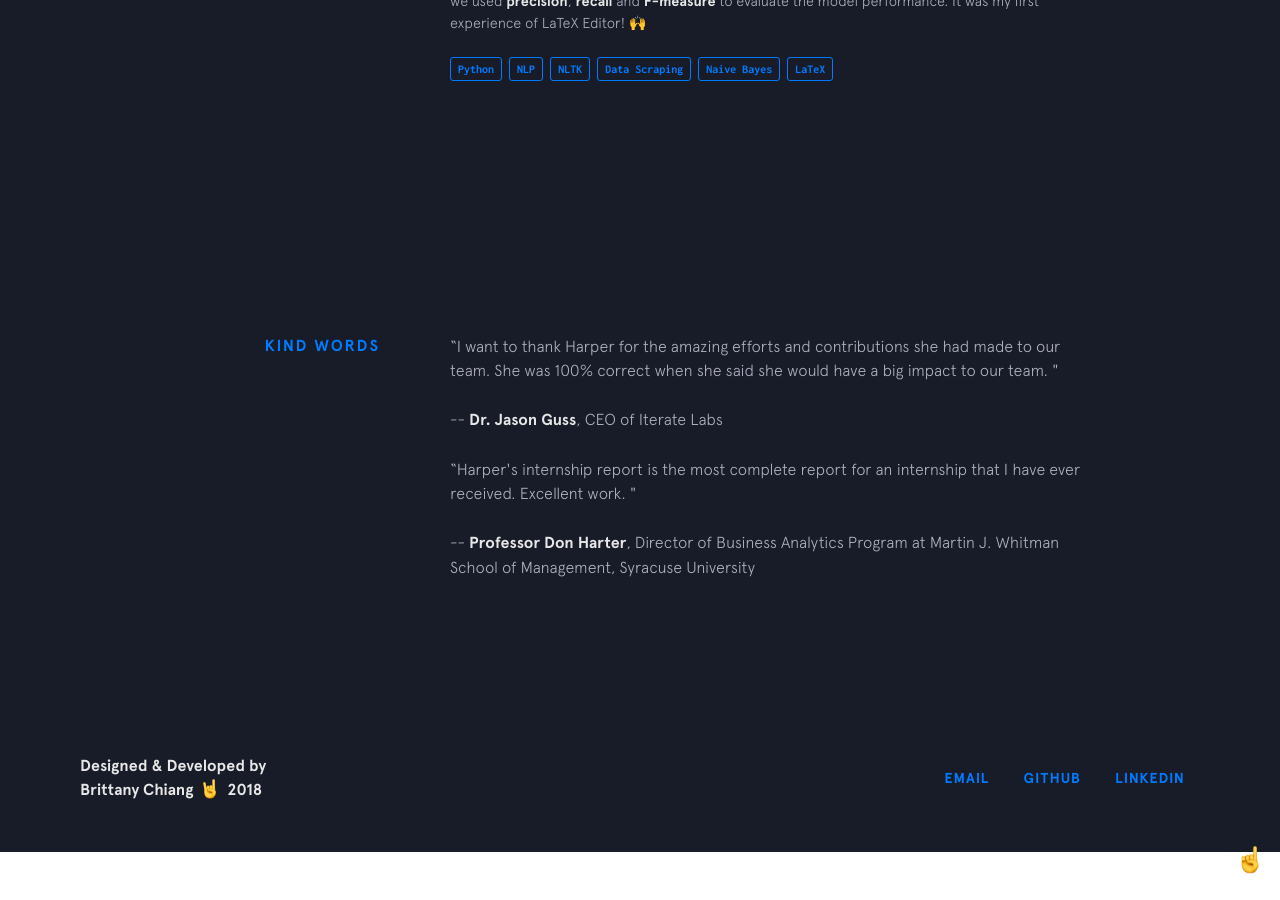
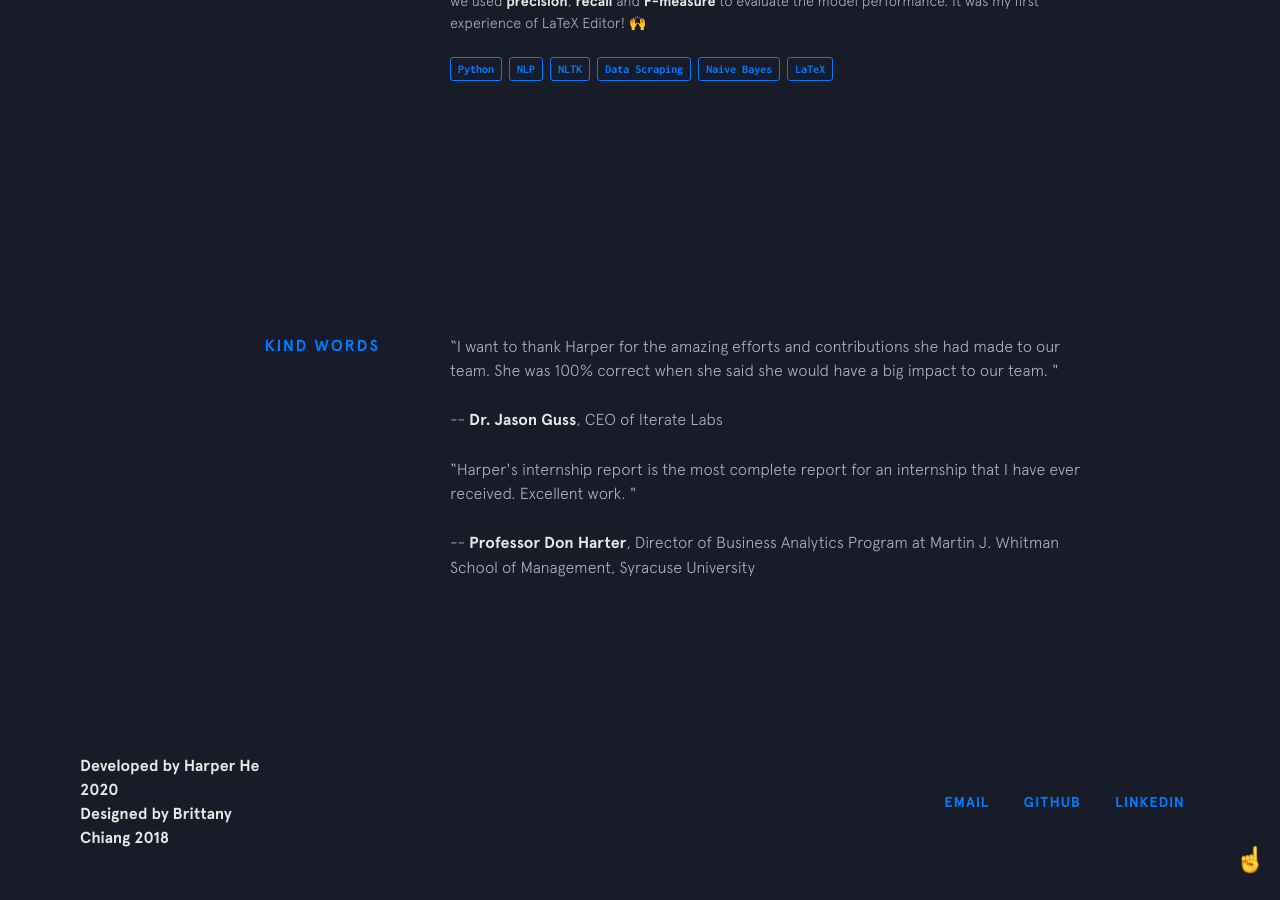
Before and after one commit to harper-he/harper-he.github.io, a Jekyll site: the page built from index.html, in a window 1280 px wide and 900 px high, scrolled down 5448 px. Built offline with Jekyll 4.4.1, drawn with Linux system fonts in a browser that asks for light colours; nearby versions of some CDN libraries.

Commit message:
Update footer.html

```diff
--- a/_includes/footer.html
+++ b/_includes/footer.html
@@ -1,12 +1,10 @@
 <footer class="footer">
   <div class="footer__copyright">
     <div class="top">
-      <span>Designed &amp; Developed by</span>
+      <span>Developed by Harper He 2020</span>
     </div>
     <div class="bottom">
-      <span>Brittany Chiang</span>
-      <img class="emoji" src="{{site.baseurl}}/img/emojis/rockon.png" alt="emoji">
-      <span>2018</span>
+      <span>Designed by <a href="https://brittanychiang.com/" target="_blank">Brittany Chiang 2018</a></span>
     </div>
   </div>
   <div class="footer__links">
```
